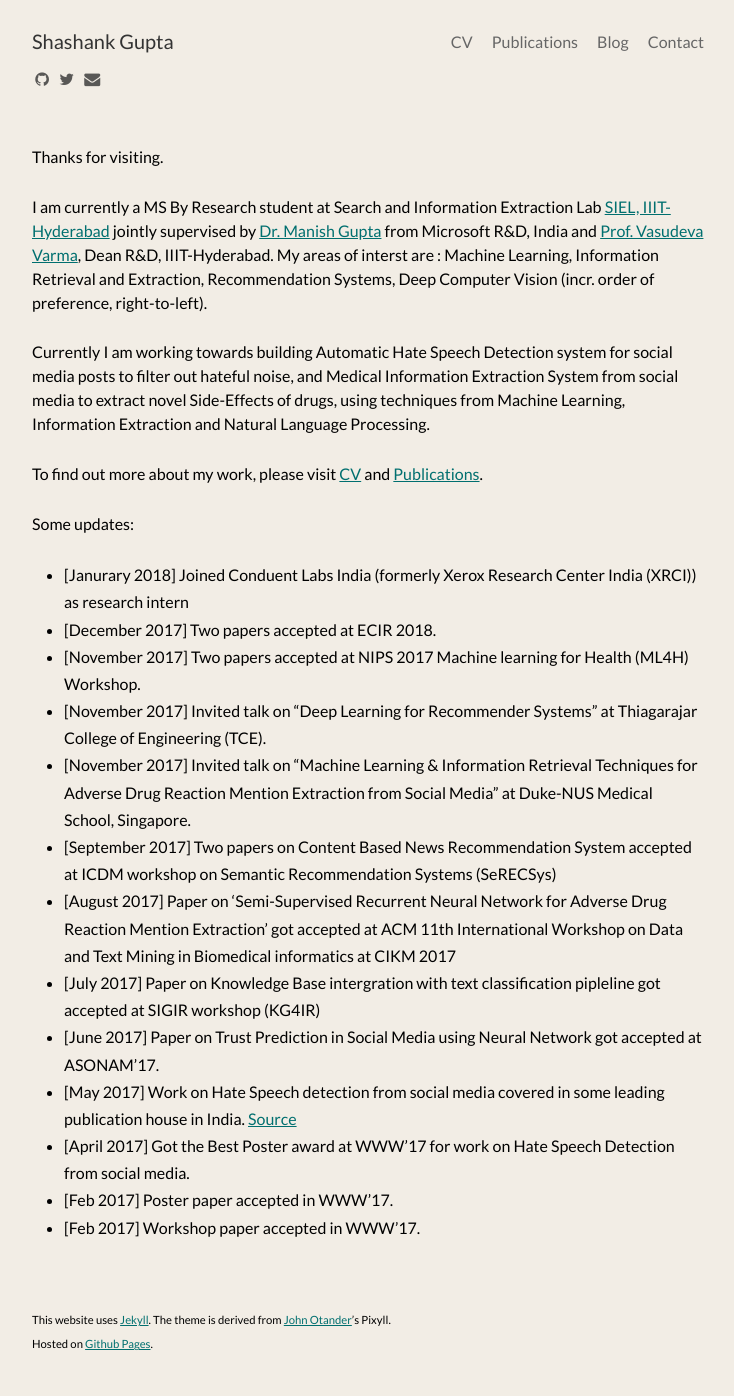
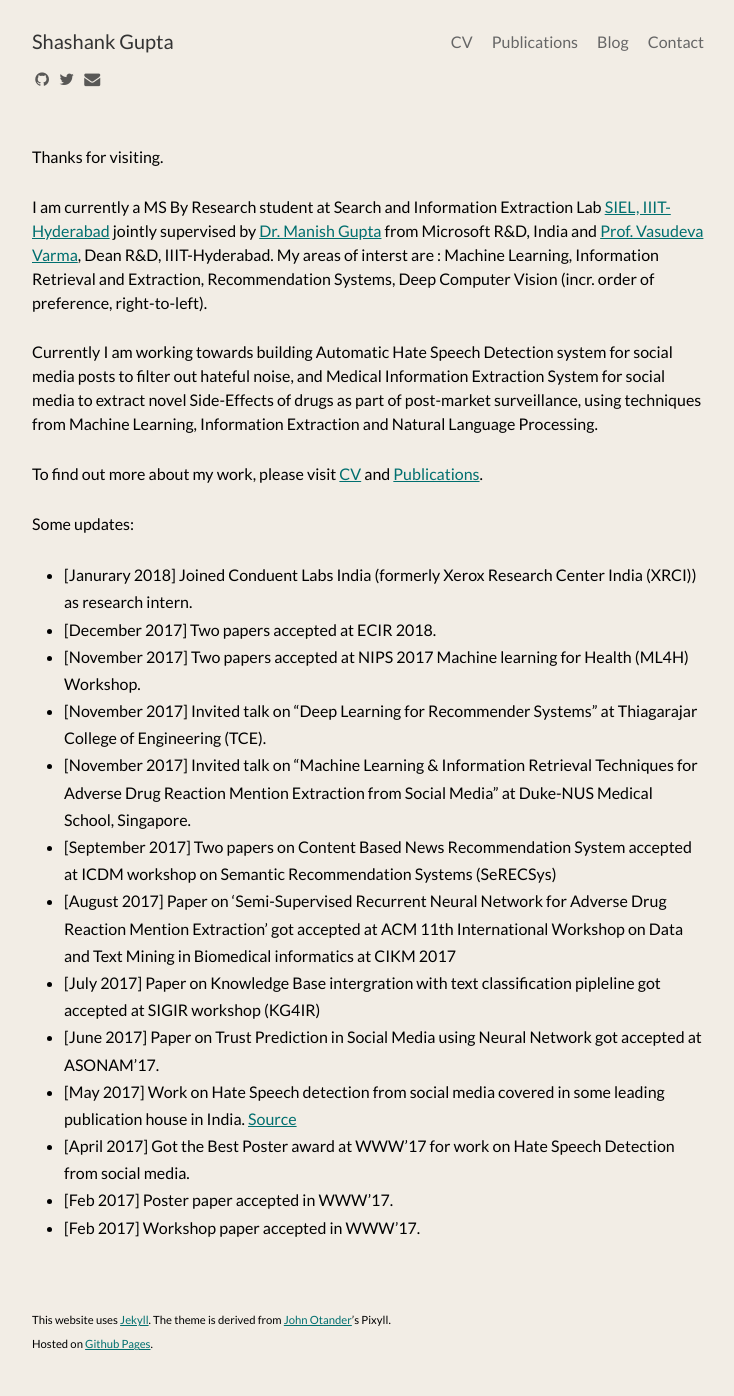
Before and after one commit to shashankg7/shashankg7.github.io, a Jekyll site: the page built from index.md, in a window 1280 px wide. Shown: the whole page, without its empty margins (272-1006 px from the left). Built offline with Jekyll 4.4.1, drawn with Linux system fonts in a browser that asks for light colours; nearby versions of some CDN libraries.

Commit message:
Update index.md

```diff
--- a/index.md
+++ b/index.md
@@ -7,13 +7,13 @@
 
 I am currently a MS By Research student at Search and Information Extraction Lab [SIEL, IIIT-Hyderabad](search.iiit.ac.in) jointly supervised by [Dr. Manish Gupta](https://www.microsoft.com/en-us/research/people/gmanish/?from=http%3A%2F%2Fresearch.microsoft.com%2Fen-us%2Fpeople%2Fgmanish%2F#) from Microsoft R&D, India and [Prof. Vasudeva Varma](https://faculty.iiit.ac.in/~vv/Home.html), Dean R&D, IIIT-Hyderabad. My areas of interst are : Machine Learning, Information Retrieval and Extraction, Recommendation Systems, Deep Computer Vision (incr. order of preference, right-to-left).
 
-Currently I am working towards building Automatic Hate Speech Detection system for social media posts to filter out hateful noise, and Medical Information Extraction System from social media to extract novel Side-Effects of drugs, using techniques from Machine Learning, Information Extraction and Natural Language Processing.
+Currently I am working towards building Automatic Hate Speech Detection system for social media posts to filter out hateful noise, and Medical Information Extraction System for social media to extract novel Side-Effects of drugs as part of post-market surveillance, using techniques from Machine Learning, Information Extraction and Natural Language Processing.
 
 To find out more about my work, please visit [CV](/resume-final.pdf) and [Publications](/publications/).
 
 Some updates:
 
-* [Janurary 2018] Joined Conduent Labs India (formerly Xerox Research Center India (XRCI)) as research intern
+* [Janurary 2018] Joined Conduent Labs India (formerly Xerox Research Center India (XRCI)) as research intern.
 * [December 2017] Two papers accepted at ECIR 2018.
 * [November 2017] Two papers accepted at NIPS 2017 Machine learning for Health (ML4H) Workshop.
 * [November 2017] Invited talk on "Deep Learning for Recommender Systems" at Thiagarajar College of Engineering (TCE).
```
